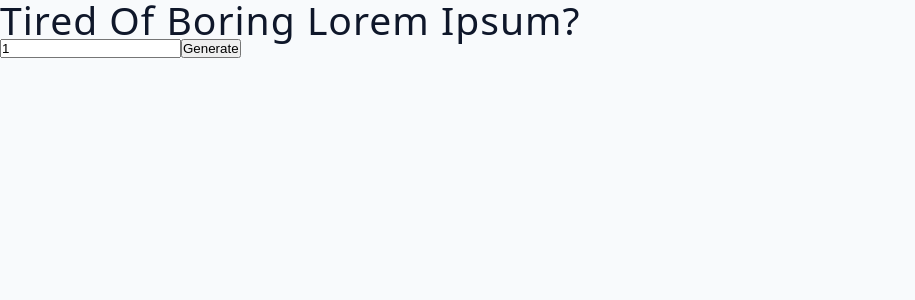
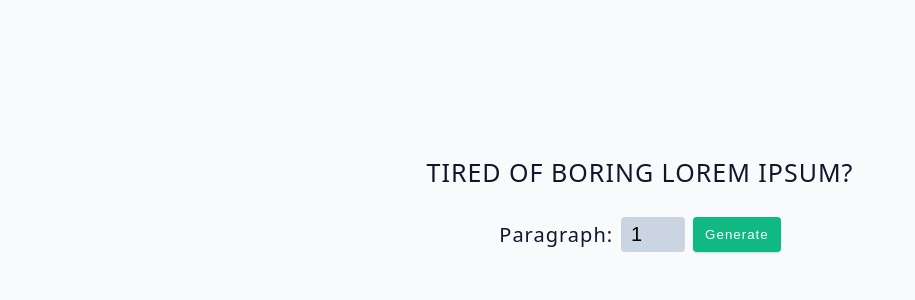
Before and after one commit to VirghiuBann/react-lorem-ipsum-generator, a React (Vite) app: page / in a window 1280 px wide. Shown: the top 300 px of the page, without its empty margins (0-915 px from the left). Built offline with nearby package versions, Linux system fonts and the light colour scheme.

Commit message:
feat: style css added

```diff
--- a/src/App.jsx
+++ b/src/App.jsx
@@ -1,7 +1,10 @@
 import { useState } from 'react'
+
+import data from './data.js'
 
 const App = () => {
   const [count, setCount] = useState(1)
+  const [text, setText] = useState([])
 
   const handleChange = () => {
     if (count > 8) return
@@ -9,10 +12,17 @@ const App = () => {
     setCount(count + 1)
   }
 
+  const handleSubmit = (e) => {
+    e.preventDefault()
+    const sliceData = data.slice(0, count)
+    setText([...sliceData])
+  }
+
   return (
-    <section>
-      <h2>Tired of boring lorem ipsum?</h2>
-      <form>
+    <section className='section-center'>
+      <h4>Tired of boring lorem ipsum?</h4>
+      <form className='lorem-form' onSubmit={handleSubmit}>
+        <label htmlFor='count'>Paragraph:</label>
         <input
           type='text'
           id='count'
@@ -20,7 +30,9 @@ const App = () => {
           value={count}
           onChange={handleChange}
         />
-        <button type='submit'>Generate</button>
+        <button type='submit' className='btn'>
+          Generate
+        </button>
       </form>
     </section>
   )
```
